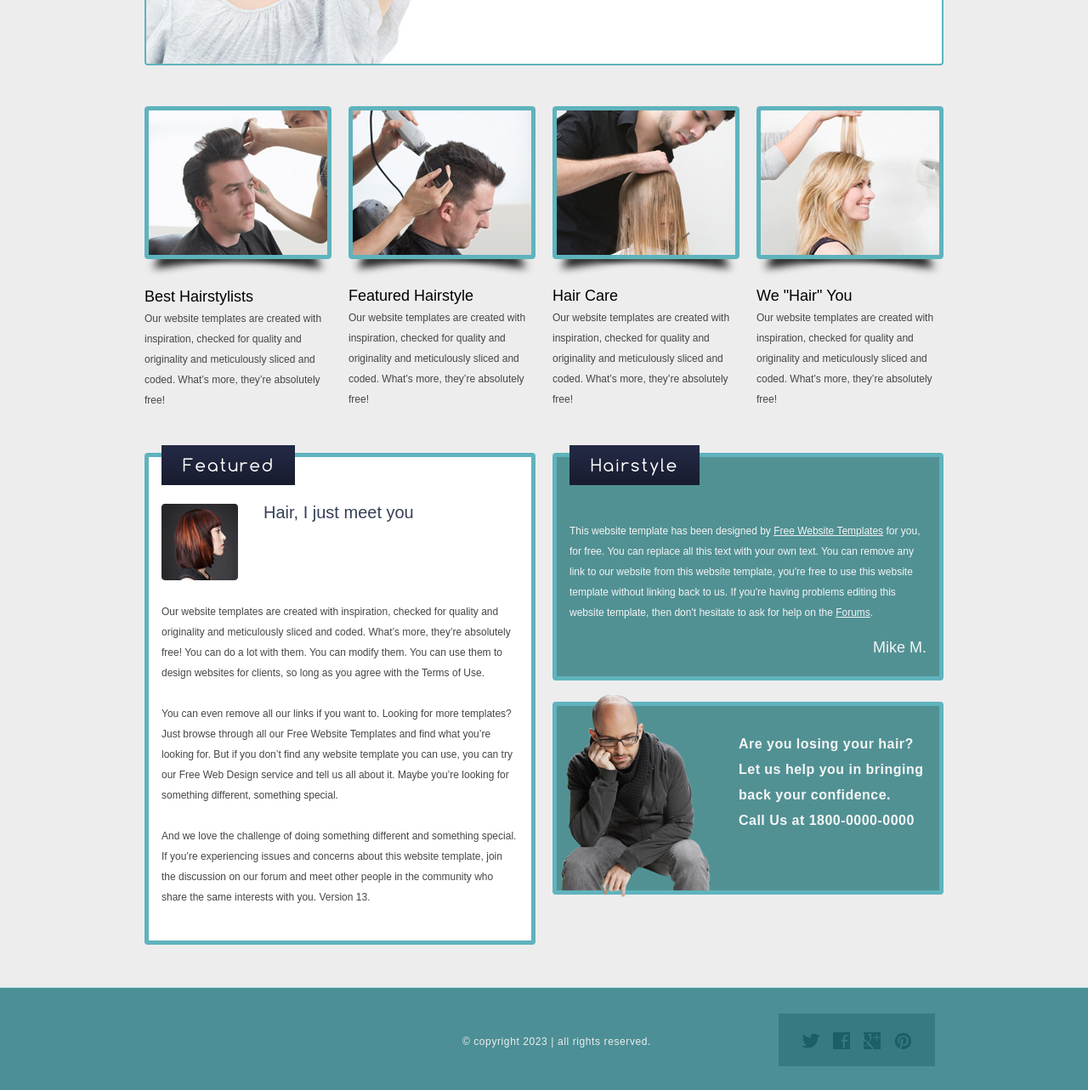
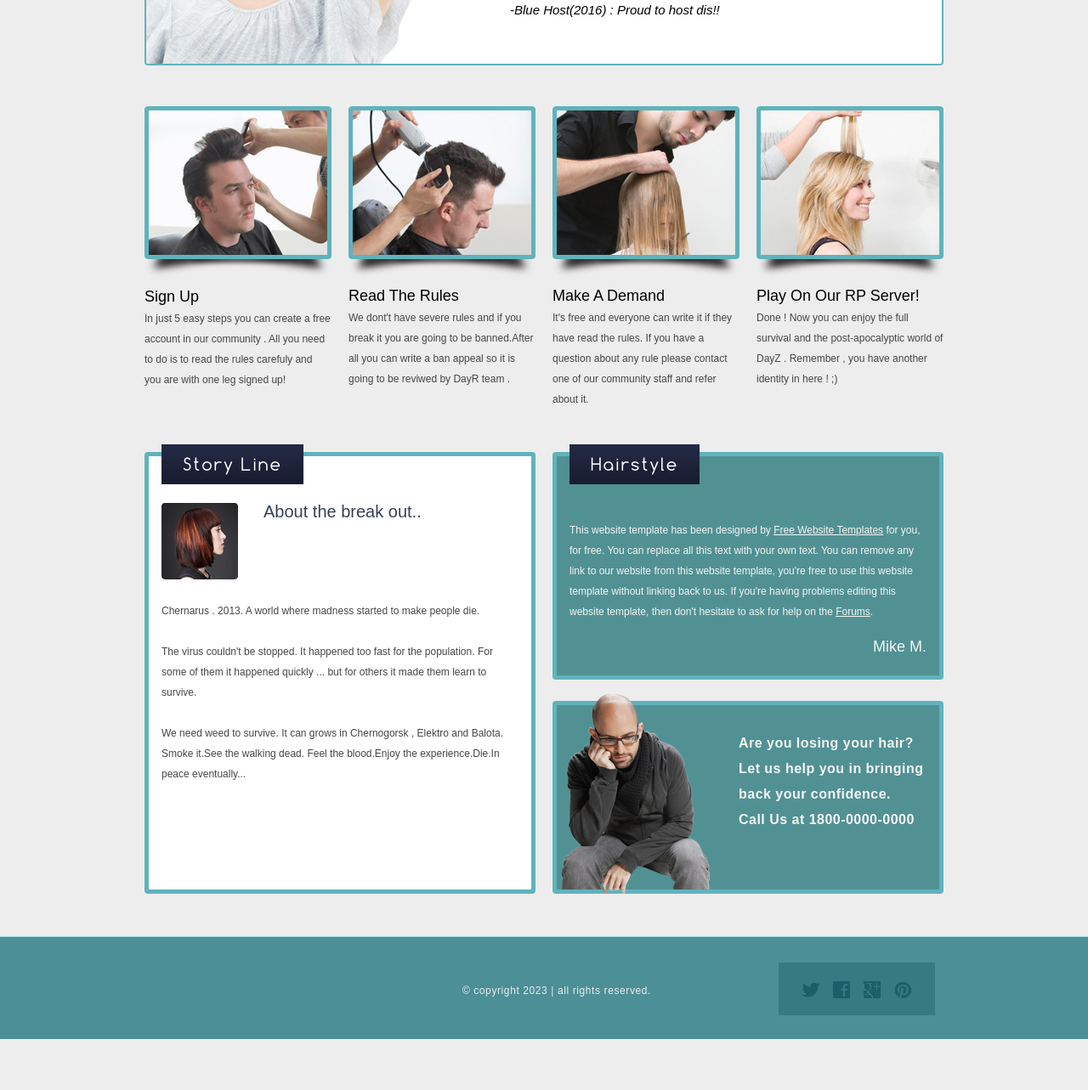
Before and after one commit to CaptainDucky/dayr, a plain HTML site: page website_template/index.html in a window 1280 px wide. Shown: the part 523-1806 px from the top of the page at 85% size. After the commit the page ends 1746 px from the top, so only its background shows below. Drawn offline with Linux system fonts and the light colour scheme.

Commit message:
Edit files

```diff
--- a/website_template/css/style.css
+++ b/website_template/css/style.css
@@ -17,7 +17,7 @@
 body {
 	background: #ededed url(../images/bg-header.gif) repeat-x top center;
 	line-height: 1;
-	font-size: 14px;
+	font-size: 15px;
 	font-family: Arial, Helvetica, sans-serif;
 	margin: 0;
 	padding: 0;
@@ -25,7 +25,7 @@ body {
 #header {
 	margin: 0 auto;
 	padding: 0;
-	width: 960px;
+	width: 1200px;
 }
 #header .section {
 	margin: 0;
--- a/website_template/index.html
+++ b/website_template/index.html
@@ -1,115 +1,226 @@
-<!DOCTYPE HTML>
-<!-- Website Template by freewebsitetemplates.com -->
 <html>
 <head>
+
 	<meta charset="UTF-8">
-	<title>ZiZurz Website Template</title>
+
+	<title>DayRDead-Home</title>
+
 	<link rel="stylesheet" href="css/style.css" type="text/css">
 </head>
 <body>
+
 	<div id="header">
+
 		<div class="section">
+
 			<div class="logo">
-				<a href="index.html">zizurz</a>
+
+				<a href="index.html">DayR</a>
+
 			</div>
+
 				<ul>
+
 					<li class="selected">
+
 						<a href="index.html">home</a>
+
 					</li>
+
 					<li>
+
 						<a href="about.html">about</a>
+
 					</li>
+
 					<li>
-					<a href="hairstyle.html">hairstyles</a>
+
+						<a href="hairstyle.html">FAQ&RULES</a>
+
 					</li>
+
 					<li>
+
 						<a href="news.html">news</a>
+
 					</li>
+
 					<li>
-					<a href="contact.html">contact</a>
+
+						<a href="contact.html">register</a>
+
 					</li>
+
+					<li>
+
+						<a href="conSact.html">ACCOUNT</a>
+
+					</li>
+
+
+
 				</ul>
+
 		</div>
+
 		<div class="article">
+
 			<img src="images/great-hairstyle.jpg" alt="">
-			<h1>Great hairstyle comes from the experts.</h1>
+
+			<h1>The best role play server for DayZ . EVER .</h1>
+
+			<p><i>-Steam(2016) : I r8 it 8/8 .</i></p>
+			<p><i>-Blue Host(2016) : Proud to host dis!!</i></p>
 		</div>
 	</div>
 	<div id="body">
+
 		<ul>
+
 			<li>
 				<a href="hairstyle.html"><img src="images/hairstyle17.jpg" alt=""></a>
-				<b>best hairstylists</b>
+
+				<b>Sign Up</b>
+
 				<p>
-					Our website templates are created with inspiration, checked for quality and originality and meticulously sliced and coded. What’s more, they’re absolutely free!
+
+					In just 5 easy steps you can create a free account in our community . All you need to do is to read the rules carefuly and you are with one leg signed up!
+
 				</p>
+
 			</li>
+
 			<li>
+
 				<a href="hairstyle.html"><img src="images/hairstyle18.jpg" alt=""></a>
-				<b>featured hairstyle</b>
+
+				<b>Read the rules</b>
+
 				<p>
-					Our website templates are created with inspiration, checked for quality and originality and meticulously sliced and coded. What’s more, they’re absolutely free!
+
+					We dont't have severe rules and if you break it you are going to be banned.After all you can write a ban appeal so it is going to be reviwed by DayR team .
+
 				</p>
+
 			</li>
+
 			<li>
+
 				<a href="hairstyle.html"><img src="images/hairstyle19.jpg" alt=""></a>
-				<b>hair care</b>
+
+				<b>Make a demand </b>
+
 				<p>
-					Our website templates are created with inspiration, checked for quality and originality and meticulously sliced and coded. What’s more, they’re absolutely free!
+
+					It's free and everyone can write it if they have read the rules. If you have a question about any rule please contact one of our community staff and refer about it.
+
 				</p>
+
 			</li>
+
+			</li>
+
 			<li>
+
 				<a href="hairstyle.html"><img src="images/hairstyle20.jpg" alt=""></a>
-				<b>we "hair" you</b>
+
+				<b>Play on our RP server!</b>
+
 				<p>
-					Our website templates are created with inspiration, checked for quality and originality and meticulously sliced and coded. What’s more, they’re absolutely free!
+
+					Done ! Now you can enjoy the full survival and the post-apocalyptic world of DayZ . Remember , you have another identity in here ! ;)
+
 				</p>
+
 			</li>
+
 		</ul>
+
 		<div>
+
 			<div class="featured">
-				<h2>featured</h2>
+
+				<h2>Story line</h2>
+
 				<img src="images/featured.jpg" alt="">
-				<h3>Hair, I just meet you</h3>
+
+				<h3>About the break out..</h3>
+
 				<p>
-					Our website templates are created with inspiration, checked for quality and originality and meticulously sliced and coded. What’s more, they’re absolutely free! You can do a lot with them. You can modify them. You can use them to design websites for clients, so long as you agree with the Terms of Use.
+
+					Chernarus . 2013. A world where madness started to make people die.
 				</p>
+
 				<p>
-					You can even remove all our links if you want to. Looking for more templates? Just browse through all our Free Website Templates and find what you’re looking for. But if you don’t find any website template you can use, you can try our Free Web Design service and tell us all about it. Maybe you’re looking for something different, something special.
+
+					The virus couldn't be stopped. It happened too fast for the population. For some of them it happened quickly ... but for others it made them learn to survive.
+
 				</p>
+
 				<p>
-					And we love the challenge of doing something different and something special. If you’re experiencing issues and concerns about this website template, join the discussion on our forum and meet other people in the community who share the same interests with you. Version 13.
+
+					We need weed to survive. It can grows in Chernogorsk , Elektro and Balota. Smoke it.See the walking dead. Feel the blood.Enjoy the experience.Die.In peace eventually...				</p>
+
+			</div>
+
+			<div class="section">
+
+			<div class="article">
+
+					<h2>hairstyle</h2>
+
+					<p>
+
+						This website template has been designed by <a href="http://www.freewebsitetemplates.com/">Free Website Templates</a> for you, for free. You can replace all this text with your own text. You can remove any link to our website from this website template, you're free to use this website template without linking back to us. If you're having problems editing this website template, then don't hesitate to ask for help on the <a href="http://www.freewebsitetemplates.com/forums/">Forums</a>.
+
 				</p>
+
+					<a href="#">Mike M.</a>
+
 				</div>
-			<div class="section">
-				<div class="article">
-					<h2>hairstyle</h2>
+
+			<div class="newsletter">
+
+					<img src="images/skinhead.png" alt="">
+
 					<p>
-						This website template has been designed by <a href="http://www.freewebsitetemplates.com/">Free Website Templates</a> for you, for free. You can replace all this text with your own text. You can remove any link to our website from this website template, you're free to use this website template without linking back to us. If you're having problems editing this website template, then don't hesitate to ask for help on the <a href="http://www.freewebsitetemplates.com/forums/">Forums</a>.
+
+						Are you losing your hair? Let us help you in bringing back your confidence. <span>Call Us at 1800-0000-0000</span>
+
 					</p>
-					<a href="#">Mike M.</a>
+
 				</div>
-				<div class="newsletter">
-					<img src="images/skinhead.png" alt="">
-					<p>
-						Are you losing your hair? Let us help you in bringing back your confidence. <span>Call Us at 1800-0000-0000</span>
-					</p>
+
 		</div>
+
 		</div>
+
 	</div>
-	</div>
+
 	<div id="footer">
+
 		<div>
+
 			<div class="connect">
-				<a href="http://freewebsitetemplates.com/go/twitter/" id="twitter">twitter</a>
-				<a href="http://freewebsitetemplates.com/go/facebook/" id="facebook">facebook</a>
+
+				<a href="http://https://twitter.com/ATRIVMTecuci" id="twitter" target="_blank">twitter</a>
+
+				<a href="http://facebook.com/bararu.alex" id="facebook" target="_blank">facebook</a>
+
 				<a href="http://freewebsitetemplates.com/go/googleplus/" id="googleplus">googleplus</a>
+
 				<a href="http://pinterest.com/fwtemplates/" id="pinterest">pinterest</a>
 			</div>
+
 			<p>
+
 				&copy; copyright 2023 | all rights reserved.
+
 			</p>
+
 		</div>
+
 	</div>
+
 </body>
 </html>
```
Also changed, not shown: website_template/about.html (+78 -9 lines). Lines whose indentation alone changed are shown as unchanged.
